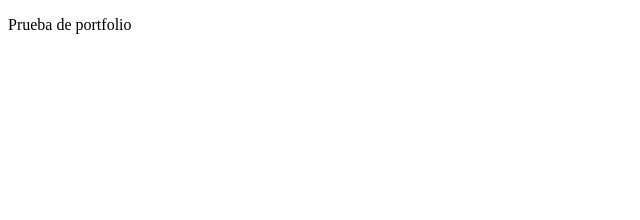
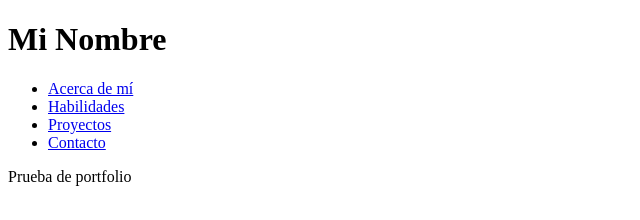
Before and after one commit to Fidelcara/fidelcara.github.io, a plain HTML site: page index.html in a window 1280 px wide. Shown: the whole page, without its empty margins (0-640 px from the left). Drawn offline with Linux system fonts and the light colour scheme.

Commit message:
Update index.html

```diff
--- a/index.html
+++ b/index.html
@@ -6,6 +6,19 @@
     <title>Portfolio</title>
 </head>
 <body>
+    <header>
+        <div class="container">
+            <h1>Mi Nombre</h1>
+            <nav>
+                <ul>
+                    <li><a href="#about">Acerca de mí</a></li>
+                    <li><a href="#skills">Habilidades</a></li>
+                    <li><a href="#projects">Proyectos</a></li>
+                    <li><a href="#contact">Contacto</a></li>
+                </ul>
+            </nav>
+        </div>
+    </header>
     <main>
         <p>
             Prueba de portfolio
```
